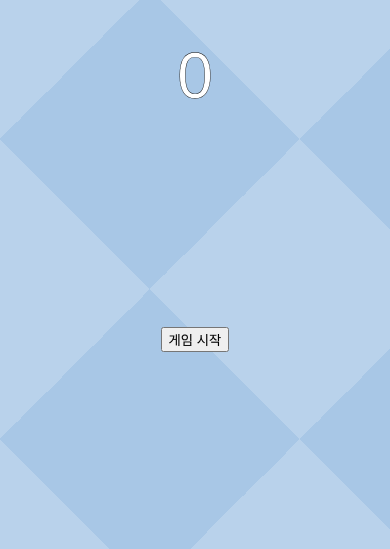
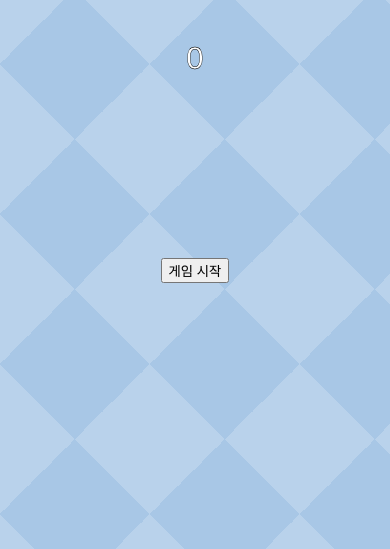
Before and after one commit to snowy-rgb/marshmallow, a plain HTML site: page index.html in a window 390 px wide. Shown: the part 311-860 px from the top of the page. Drawn offline with Linux system fonts and the light colour scheme; a web font is replaced by a local one.

Commit message:
media 추가

```diff
--- a/style.css
+++ b/style.css
@@ -1,3 +1,4 @@
+/* 기본 스타일 */
 @font-face {
     font-family: 'OneStoreMobileGothicPop';
     src: url('assets/fonts/OneStoreMobileGothicPop.ttf') format('truetype');
@@ -6,23 +7,25 @@
 body {
     font-family: 'OneStoreMobileGothicPop', Arial, sans-serif;
     text-align: center;
-    background-color: #a8c7e6; /* 기본 배경색 */
+    background-color: #a8c7e6;
     background-image:
         linear-gradient(45deg, rgba(255, 255, 255, 0.2) 25%, transparent 25%, transparent 75%, rgba(255, 255, 255, 0.2) 75%),
         linear-gradient(-45deg, rgba(255, 255, 255, 0.2) 25%, transparent 25%, transparent 75%, rgba(255, 255, 255, 0.2) 75%);
-    background-size: 300px 300px; /* 패턴 크기 */
+    background-size: 300px 300px;
     height: 100vh;
     display: flex;
     justify-content: center;
     align-items: center;
-    animation: moveBackground 10s linear infinite; /* alternate del */
-    background-repeat: repeat; /* 패턴을 계속 반복 */
+    animation: moveBackground 10s linear infinite;
+    background-repeat: repeat;
 }
 
 #game-container {
     position: relative;
-    width: 800px;
-    height: 450px;
+    width: 80%; /* 화면 크기에 따라 비율로 조정 */
+    max-width: 800px;
+    height: 56.25%; /* 16:9 비율 유지 */
+    max-height: 450px;
     background: url("assets/game_screen.png") no-repeat center center;
     background-size: cover;
     border-radius: 15px;
@@ -38,16 +41,17 @@ body {
 
 h1 {
     color: rgb(245,108,112);
-    font-size:200%;
+    font-size: 2vw; /* 반응형 글꼴 크기 */
 }
 
 #score {
     color: white;
-    font-size:400%;
+    font-size: 4vw; /* 반응형 글꼴 크기 */
     -webkit-text-stroke-width: 0.4px;
     -webkit-text-stroke-color: black;
 }
 
+/* 애니메이션 설정 */
 @keyframes moveBackground {
     0% {
         background-position: 0 0;
@@ -56,3 +60,42 @@ h1 {
         background-position: 3000px 3000px;
     }
 }
+
+/* 반응형 스타일 */
+@media (max-width: 768px) { /* 태블릿 이하 */
+    body {
+        background-size: 200px 200px; /* 패턴 크기 조정 */
+    }
+
+    #game-container {
+        width: 90%;
+        height: auto; /* 높이는 자동 조정 */
+    }
+
+    h1 {
+        font-size: 4vw; /* 더 큰 글꼴 */
+    }
+
+    #score {
+        font-size: 6vw; /* 더 큰 글꼴 */
+    }
+}
+
+@media (max-width: 480px) { /* 모바일 */
+    body {
+        background-size: 150px 150px; /* 더 작은 패턴 */
+    }
+
+    #game-container {
+        width: 100%;
+        height: auto;
+    }
+
+    h1 {
+        font-size: 5vw;
+    }
+
+    #score {
+        font-size: 8vw;
+    }
+}
```
